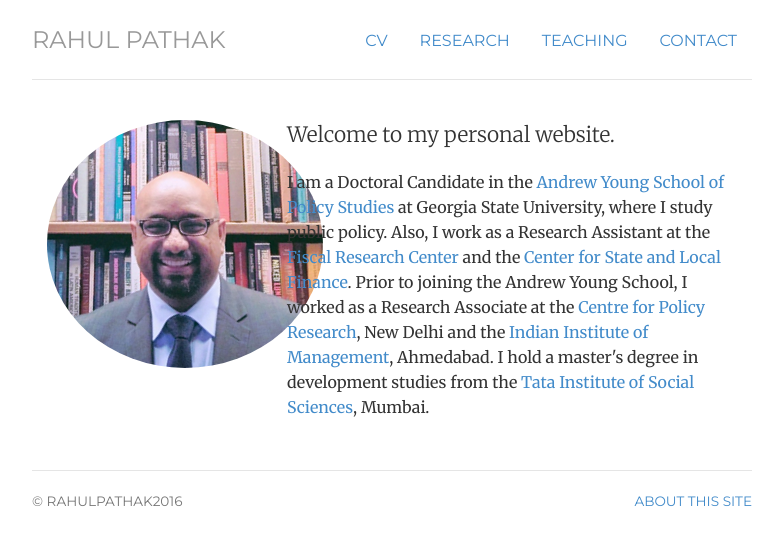
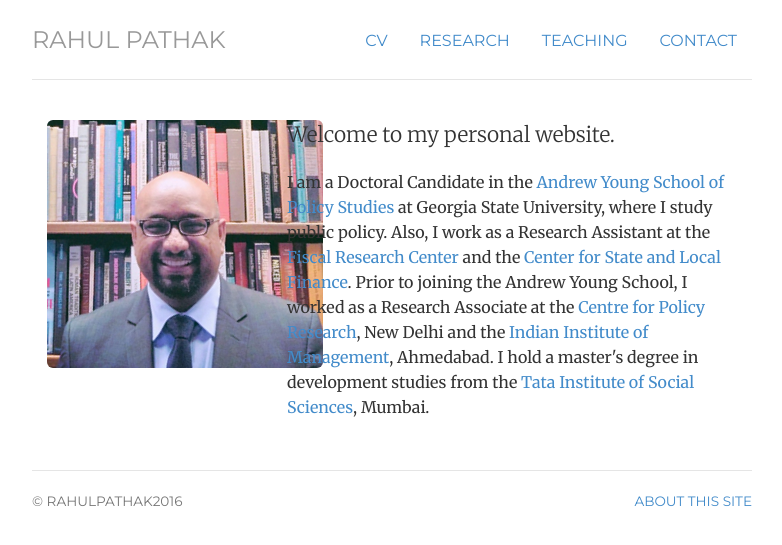
Before and after one commit to pathak-rahul/pathak-rahul.github.io, a Jekyll site: the page built from index.html, in a window 1280 px wide. Shown: the top 545 px of the page, without its empty margins (248-1030 px from the left). Built offline with Jekyll 4.4.1, drawn with Linux system fonts in a browser that asks for light colours.

Commit message:
Update index.html

```diff
--- a/index.html
+++ b/index.html
@@ -10,7 +10,7 @@
 <!-- <div class="jumbotron"> -->
 <div class="row marketing">
 	<div class="col-sm-4">
-	<img  class="img-circle" alt="Rahul Pathak" src="img/rpathak.png">
+	<img  class="img-rounded" alt="Rahul Pathak" src="img/rpathak.png">
 	</div>
 	<div itemscope itemtype="http://data-vocabulary.org/Person" class="col-sm-8">
 
```
